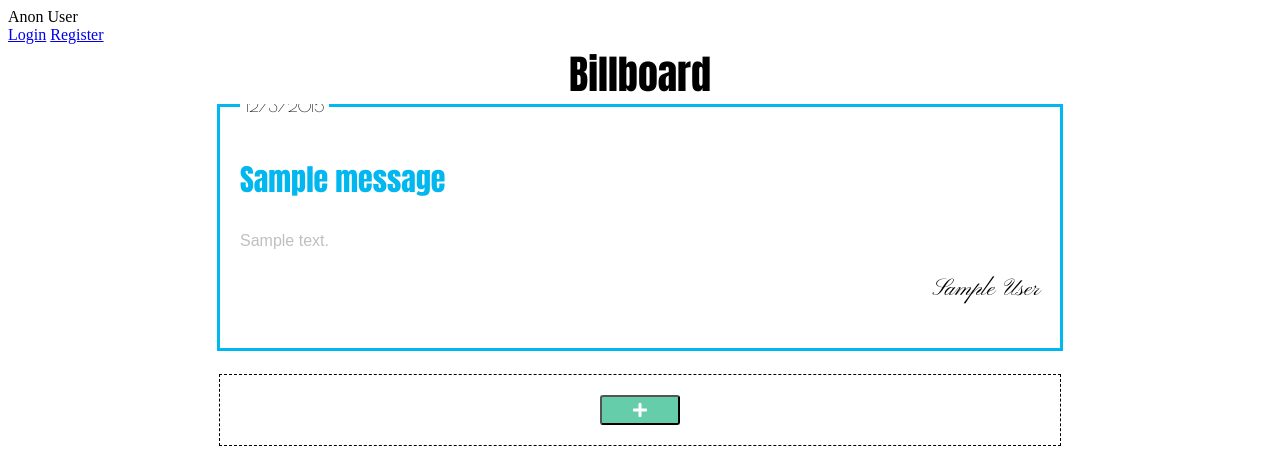
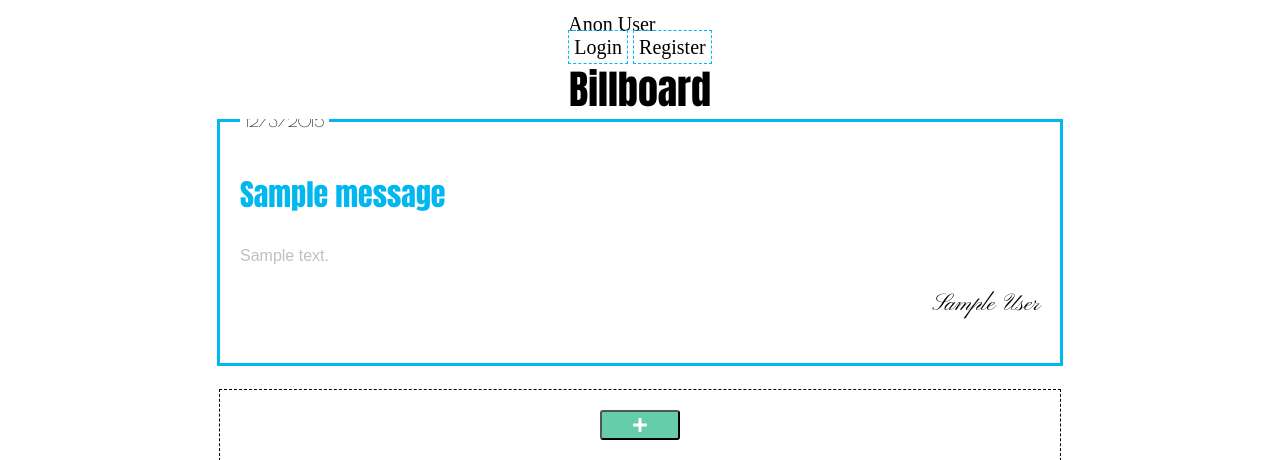
Before and after one commit to NehemiahK/ITC-Billboard, a Django app: template billboard/billapp/templates/billapp/page1.html in a window 1280 px wide. Shown: the top 460 px of the page. Run offline with Django 3.2, Linux system fonts and the light colour scheme; the template is opened without the code that fills it: most values are stand-ins (such as "Sample title", 1, 10 or a date in 2020); form fields are guessed from the names that the template uses; some libraries are stand-ins or nearby versions.

Commit message:
added css styling for login page and a message display for when there are no messages

```diff
--- a/billboard/billapp/static/css/index.css
+++ b/billboard/billapp/static/css/index.css
@@ -5,6 +5,21 @@
 body{
     display: flex;
     flex-direction: column;
+}
+.noMessage{
+    font-family: Arial;
+    font-size: 24px;
+}
+.userDisplay{
+    margin-top: 5px;
+    align-self: center;
+    font-size: 20px;
+}
+.userDisplay a{
+    text-decoration: none;
+    color: black;
+    border: 1px dashed #00b7ef;
+    padding: 5px;
 }
 #messages{
     align-self:center;
--- a/billboard/billapp/templates/billapp/page1.html
+++ b/billboard/billapp/templates/billapp/page1.html
@@ -6,7 +6,7 @@
     <script src="https://ajax.googleapis.com/ajax/libs/jquery/3.3.1/jquery.min.js"></script>
     <link href="{% static 'css/index.css' %}" rel="stylesheet" type="text/css">
 
-    <div>
+    <div class='userDisplay'>
     {% if user.is_authenticated %}
     <div>{{ user.username }}</div>
     <a href='{% url 'logout_view' %}'>Logout</a>
@@ -25,6 +25,12 @@
 
 
     <div class="header">Billboard</div>
+    {% if not post_list %}
+    <div class ='noMessage'>
+        <p>No messages...</p>
+        <p> Click the '+' button to add a new message</p>
+    </div>
+    {% else %}
     <div id='messages'>
     {% for message in post_list %}
     <div class="message">
@@ -38,6 +44,7 @@
 
         </div>
             {% endfor %}
+            {% endif %}
         </div>
         <div class="adder">
             <button onclick="revealMessage()" class="sign"><i class="fas fa-plus"></i></button>
```
Also changed, not shown: billboard/db.sqlite3, billboard/register.html (deleted).
